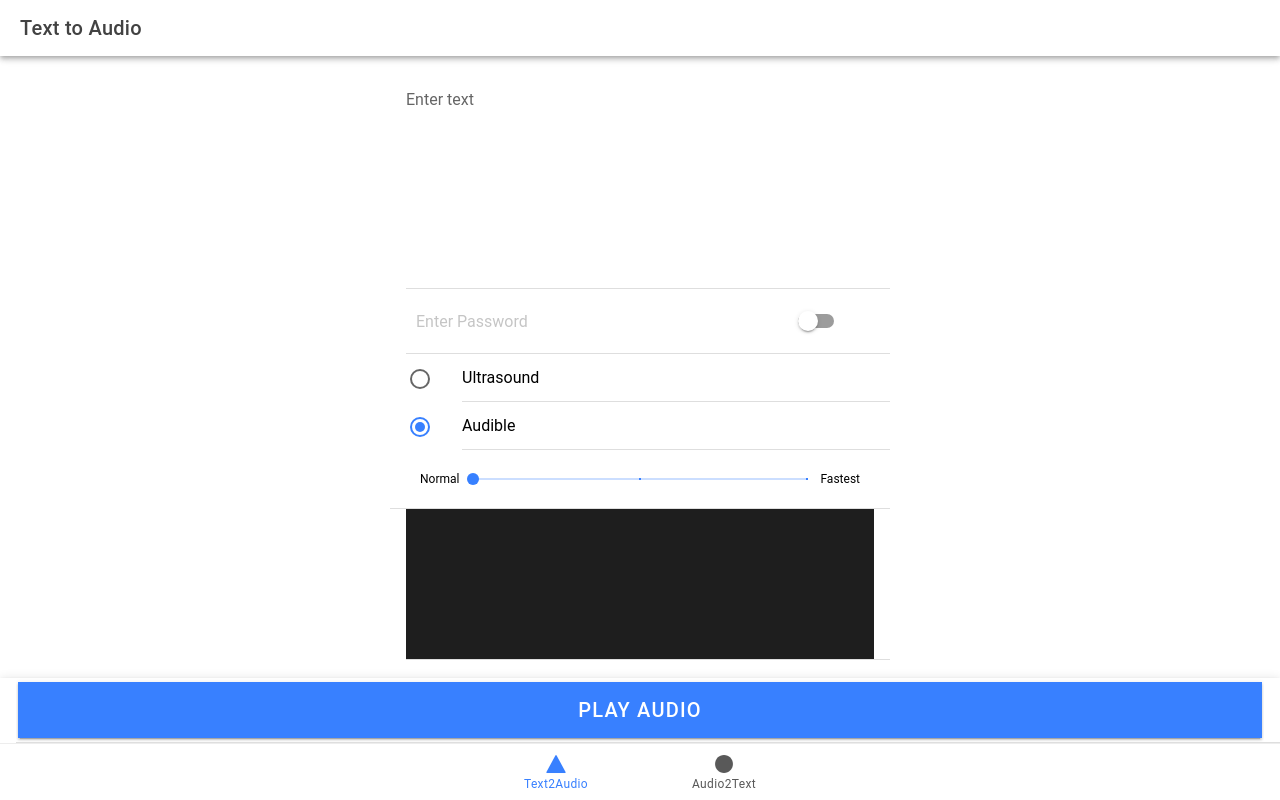
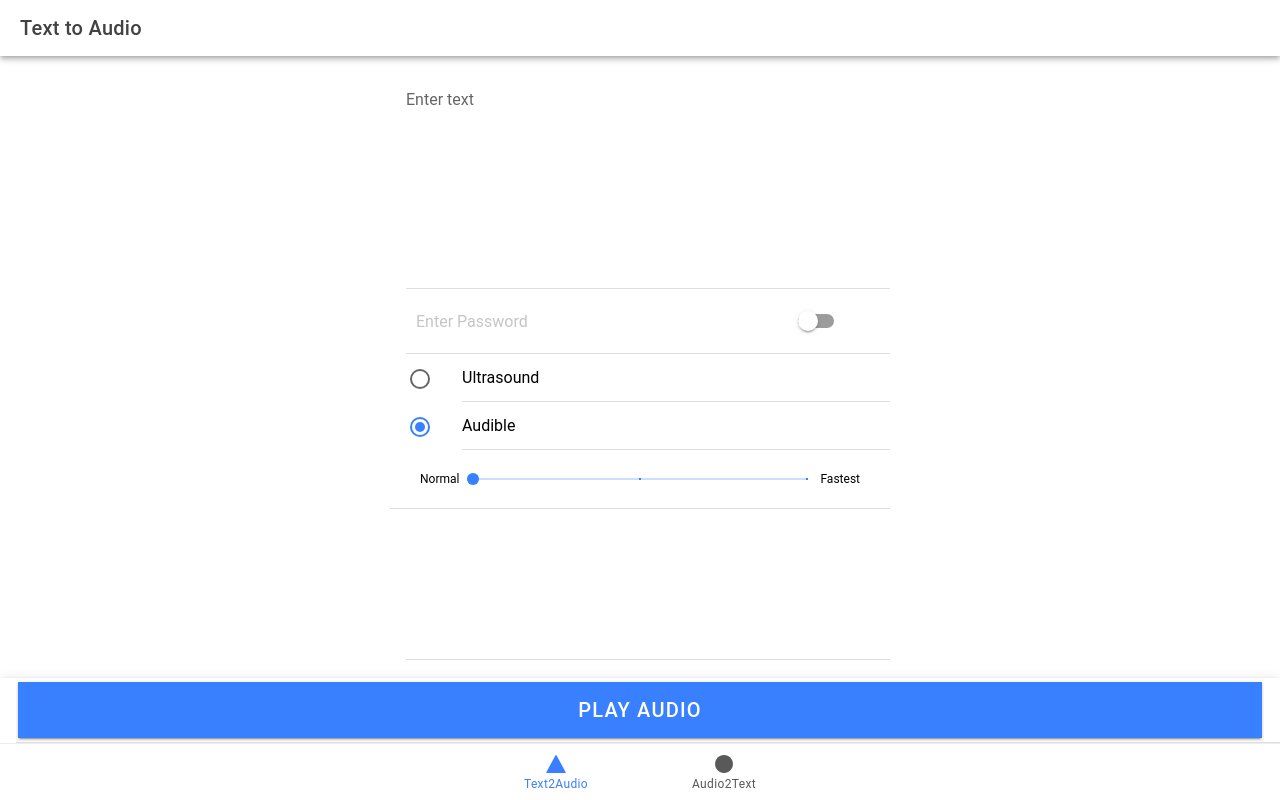
Before and after one commit to ainthero/diktovka, a React (Vite) app: page /tab1 in a window 1280 px wide. Built offline with nearby package versions, Linux system fonts and the light colour scheme; what @ionic/storage would draw is missing.

Commit message:
colors fix

```diff
--- a/src/pages/Tab1.css
+++ b/src/pages/Tab1.css
@@ -14,7 +14,6 @@
 #audio-visualizer {
   width: 100%;
   height: 150px; /* Adjust as needed */
-  background-color: var(--ion-item-background, #1e1e1e);
 }
 
 .compact-row {
--- a/src/pages/Tab1.tsx
+++ b/src/pages/Tab1.tsx
@@ -53,8 +53,13 @@ const Tab1: React.FC = () => {
 
             analyser.getByteFrequencyData(dataArray);
 
-            canvasCtx.fillStyle = '#1e1e1e';
-            canvasCtx.fillRect(0, 0, WIDTH, HEIGHT);
+                var clr = getComputedStyle(document.getElementById('idd')!).getPropertyValue('--ion-item-background');
+                if (clr === "") {
+                    clr = '#ffffff';
+                }
+                console.log(clr)
+                canvasCtx.fillStyle = clr;
+                canvasCtx.fillRect(0, 0, WIDTH, HEIGHT);
 
             const segmentSize = Math.floor(bufferLength / desiredNumberOfBars);
             let x = 0;
@@ -87,6 +92,7 @@ const Tab1: React.FC = () => {
 
     const handlePlayAudio = () => {
         if (isPlaying) return;
+        if (text === "") return;
         factory().then(function (ggwave: any) {
             var context = new AudioContext({sampleRate: 48000});
             var analyser = context.createAnalyser();
@@ -173,7 +179,7 @@ const Tab1: React.FC = () => {
                             <IonLabel slot="end">Fastest</IonLabel>
                         </IonRange>
                     </IonItem>
-                    <IonItem>
+                    <IonItem id="idd">
                         <canvas id="audio-visualizer" width="300" height="150"></canvas>
                     </IonItem>
                 </div>
```
